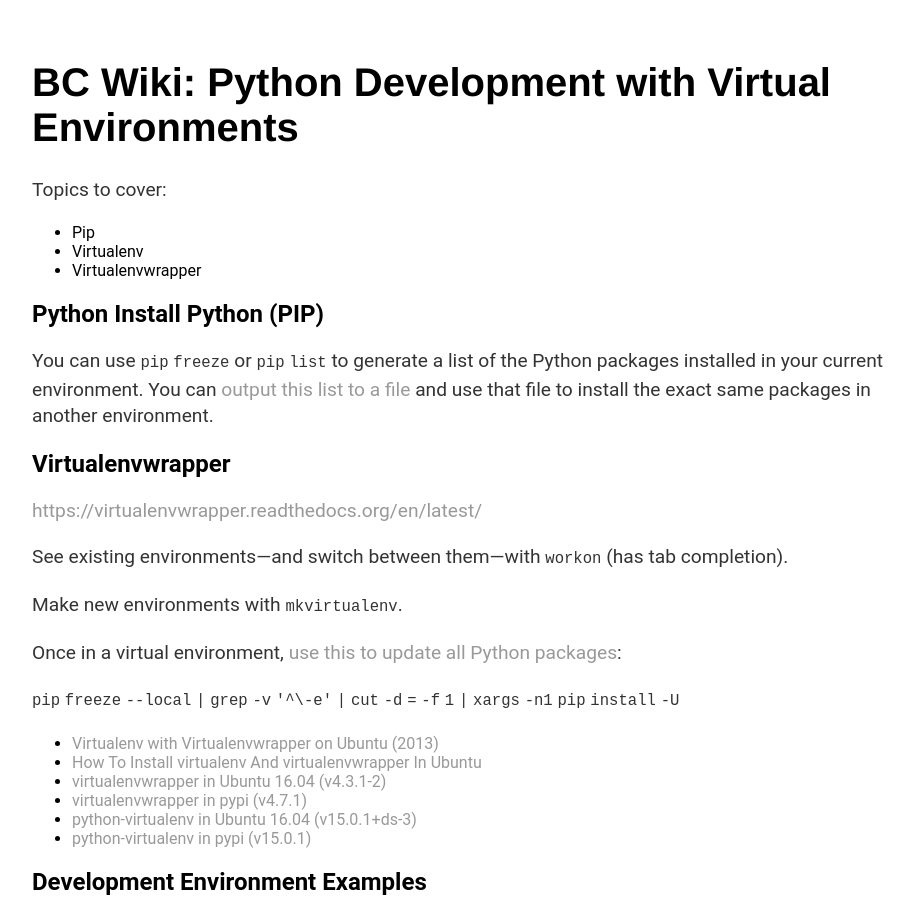
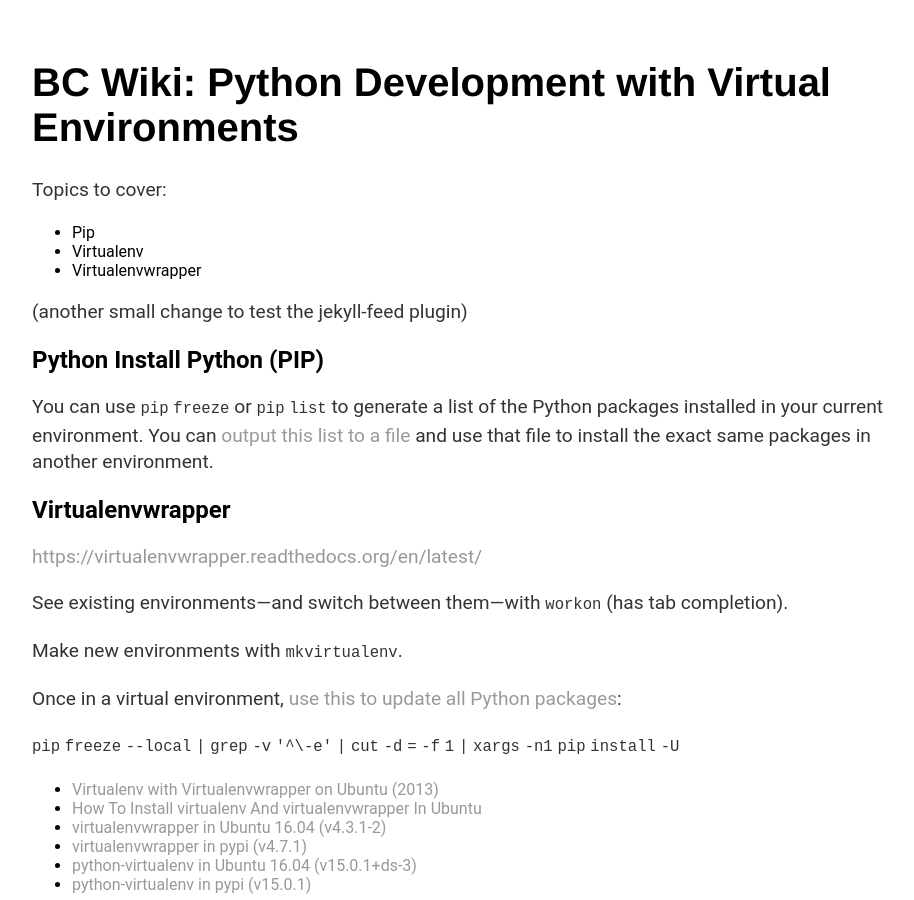
Before and after one commit to brandoncurtis/wiki, a Jekyll site: the page built from _wikipages/software/python-virtual-environments.md, in a window 1280 px wide and 900 px high. Shown: the whole window, without its empty margins (160-1074 px from the left). Built offline with Jekyll 4.4.1, drawn with Linux system fonts in a browser that asks for light colours.

Commit message:
testing jekyll-feed plugin

```diff
--- a/_config.yaml
+++ b/_config.yaml
@@ -23,4 +23,4 @@
   base-url: https://github.com
 
 feed:
-  path: atom.xml
+  path: /feed.xml
--- a/_wikipages/software/python-virtual-environments.md
+++ b/_wikipages/software/python-virtual-environments.md
@@ -11,6 +14,8 @@
 -   Pip
 -   Virtualenv
 -   Virtualenvwrapper
+
+(another small change to test the jekyll-feed plugin)
 
 Python Install Python (PIP)
 ---------------------------
```
Also changed, not shown: other parts of _wikipages/software/python-virtual-environments.md (+4 -1 lines), _wikipages/software/arduino.md (+2 -0 lines).
